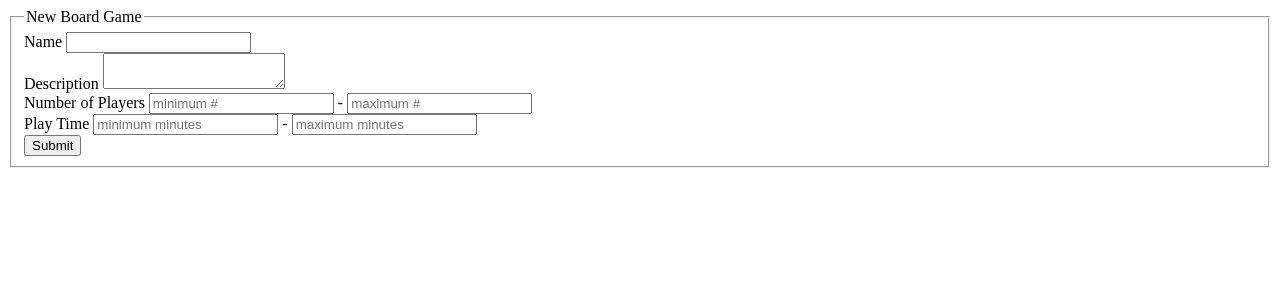
After one commit to chrisUsick/workflow-test, a PHP site: page /new_game.php in a window 1280 px wide. The commit adds this page. Shown: the top 300 px of the page. Run offline with PHP 8.4, Linux system fonts and the light colour scheme; data that the repository does not hold is empty.

Commit message:
Create game functionality plus validation.

```diff
--- a/admin.php
+++ b/admin.php
@@ -8,7 +8,7 @@
 
 <h1>Bored Game Geek Admin</h1>
 
-<p><a href="new.php">Add New Game</a></p>
+<p><a href="new_game.php">Add New Game</a></p>
 
 <h2>Edit Existing Games</h2>
 
@@ -17,7 +17,7 @@
 <?php else: ?>
     <ul>
         <?php foreach($games as $game): ?>
-            <li><a href="edit.php?id=<?= $game['id'] ?>"><?= $game['name'] ?></a></li>
+            <li><a href="edit_game.php?id=<?= $game['id'] ?>"><?= $game['name'] ?></a></li>
         <?php endforeach ?>
     </ul>
 <?php endif ?>
--- a/includes/games.php
+++ b/includes/games.php
@@ -27,15 +27,17 @@ function create_game($game) {
     $sql  = "INSERT INTO games";
     $sql .= "(name, description, min_num_players, max_num_players, min_play_minutes, max_play_minutes, official_url)";
     $sql .= " VALUES (:name, :description, :min_num_players, :max_num_players, :min_play_minutes, :max_play_minutes, :official_url)";
-
+    echo $sql;
     return Database::prepare_and_execute($sql, $game);
 }
 
 /* Builds a hash of sanitized game form data from the POST super global.
 
+   If nothing was provided for a particular input the default will be an empty string.
+
    Only adds the 'id' key if an id was POSTed.
 */
-function sanitized_game($game) {
+function sanitized_game() {
     $game = [
         'name'             => filter_input(INPUT_POST, 'name', FILTER_SANITIZE_FULL_SPECIAL_CHARS),
         'description'      => filter_input(INPUT_POST, 'description', FILTER_SANITIZE_FULL_SPECIAL_CHARS),
@@ -51,6 +53,32 @@ function sanitized_game($game) {
     }
 
     return $game;
+}
+
+/* Returns a string describing the validation error if there is one.
+
+   If the game is valid the function returns false.
+*/
+function validation_error($game) {
+    if (strlen($game['name']) == 0) {
+        return "A name must be provided.";
+    } else if (strlen($game['description']) == 0) {
+        return "A description must be provided.";
+    } else if (!is_numeric($game['min_num_players']) || ($game['min_num_players'] < 1)) {
+        return "The minimum number of players must be greater than 0.";
+    } else if (!is_numeric($game['max_num_players']) || ($game['max_num_players'] < 1)) {
+        return "The maximum number of players must be greater than 0.";
+    } else if ($game['max_num_players'] < $game['min_num_players']) {
+        return "The maximum number of players must be greater than or equal to the minimum number of players.";
+    } else if (!is_numeric($game['min_play_minutes']) || ($game['min_play_minutes'] < 1)) {
+        return "The minimum play time must be greater than 0 minutes.";
+    } else if (!is_numeric($game['max_play_minutes']) || ($game['max_play_minutes'] < 1)) {
+        return "The maximum play time must be greater than 0 minutes.";
+    } else if ($game['max_play_minutes'] < $game['min_play_minutes']) {
+        return "The maximum play time must be greater than or equal to the minimum play time.";
+    } else {
+        return false;
+    }
 }
 
 /* Dynamically builds a PDO SQL update statement based on the provided $game hash.
--- /dev/null
+++ b/new_game.php
@@ -0,0 +1,44 @@
+<?php
+    require('includes\includes.php');
+
+    if ($_POST) {
+        $new_game = sanitized_game();
+
+        $validation_error = validation_error($new_game);
+        if (!$validation_error) {
+            create_game($new_game);
+        }
+    }
+
+
+    require('partials\header.php');
+?>
+<?php if ($validation_error): ?>
+    <p class="error"><?=$validation_error ?></p>
+<?php endif ?>
+
+<form action="new_game.php" method="post" role="form">
+    <fieldset>
+        <legend>New Board Game</legend>
+        <div class="form-group">
+            <label for="name">Name</label>
+            <input name="name" id="name">
+        </div>
+        <div class="form-group">
+            <label for="description">Description</label>
+            <textarea name="description" id="description"></textarea>
+        </div>
+        <div class="form-group">
+            <label>Number of Players</label>
+            <input name="min_num_players" placeholder="minimum #"> -
+            <input name="max_num_players" placeholder="maximum #">
+        </div>
+        <div class="form-group">
+            <label>Play Time</label>
+            <input name="min_play_minutes" placeholder="minimum minutes"> -
+            <input name="max_play_minutes" placeholder="maximum minutes">
+        </div>
+        <input type="submit">
+    </fieldset>
+</form>
+<?php require('partials\footer.php'); ?>
```
Also changed, not shown: edit_game.php (added).
